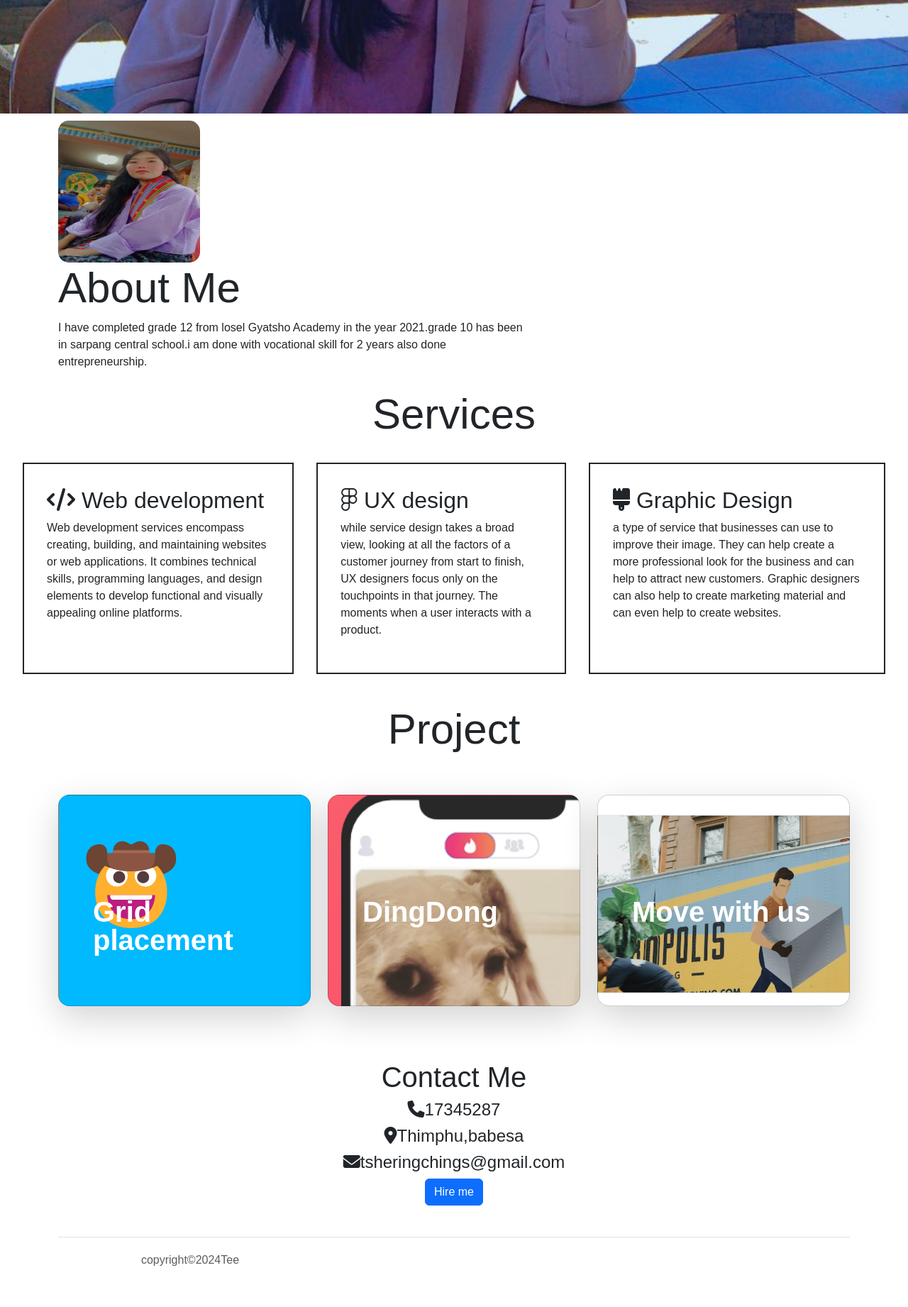
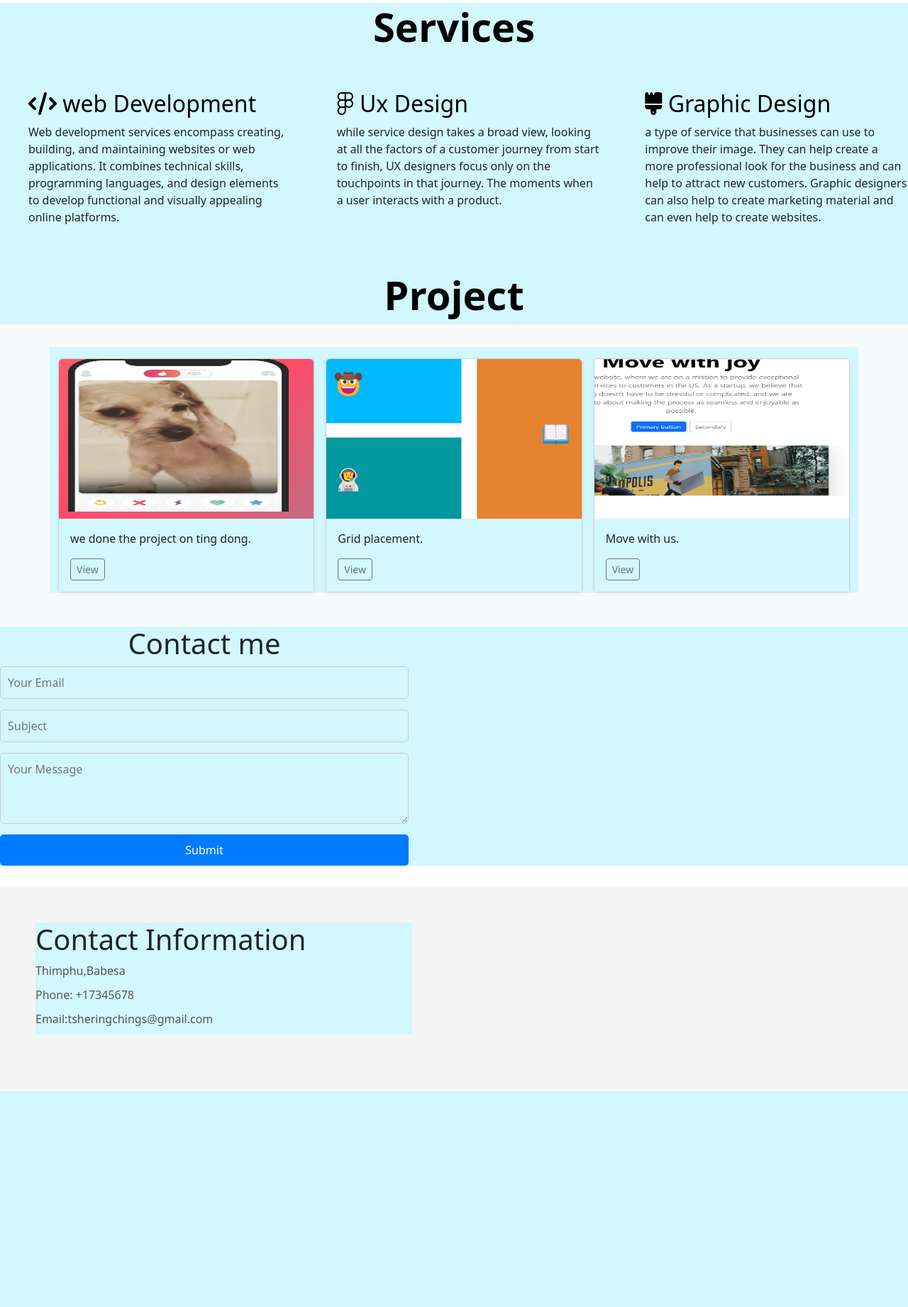
Before and after one commit to Tsheringyang/website, a plain HTML site: page index.htm in a window 1280 px wide. Shown: the part 640-2482 px from the top of the page at 71% size. After the commit the page ends 2178 px from the top, so only its background shows below. Drawn offline with nearby package versions, Linux system fonts and the light colour scheme.

Commit message:
Add files via upload

```diff
--- /dev/null
+++ b/Style.css
@@ -0,0 +1,210 @@
+ /* *{
+    margin: 0;
+    padding: 0;
+    box-sizing: border-box;
+    font-family: sans-serif;
+}
+
+header{
+    background:#4c4c78 ;
+    height: 100vh;
+    color: #fff;
+}
+
+nav{
+    display: flex;
+    align-items: center;
+    justify-content: space-between;
+    padding: 15px 3rem;
+    height: 80px;
+}
+
+nav.logo{
+    font-size: 36px;
+    font-weight: 800;
+    margin: 0;
+    padding: 0;
+}
+
+nav ul{
+    display: flex;
+    align-items:center;
+    gap:3rem;
+    list-style: none;
+}
+
+nav ul li a{
+    text-decoration: none;
+    color: #fff;
+    font: 100;
+}
+
+nav ul li a::after{
+content:" ";
+width: 0;
+height: 3px;
+display: block;
+background:yellow;
+margin-right: auto;
+transition: 0.5s;
+}
+
+nav ul a:hover::after{
+    width: 100%;
+}
+
+.btn::after{
+    display: none;
+}
+
+.btn{
+    background:yellow;
+    padding: 10px 24px;
+    font-weight: 700;
+}
+
+.hero-section{
+    display: flex;
+    align-items: center;
+    justify-content: space-between;
+    padding: 0 3rem;
+    height: calc(100vh-80px);
+}
+
+.hero-section.left{
+    width: 50%;
+}
+
+.hero-section h1{
+    font-size: 60px;
+    color: yellow;
+
+}
+
+.hero-section.left p{
+    color: #e5e5e5;
+    text-wrap: balance;
+    padding-block: 20px;
+}
+
+img{
+    margin-right:5px;
+    padding: 10px;
+    text-align: right;
+    display: flex;
+    float:right;
+} */
+*{
+    background-color:#D2F7FF;
+}
+
+#service h1{
+    text-align: center;
+    justify-content: center;
+
+
+}
+
+#project h1{
+    text-align: center;
+    justify-content: center;
+}
+
+#Contact h1{
+    text-align: center;
+    justify-content: center;
+
+
+}
+
+#Contact form{
+    text-align: center;
+    justify-content: center;
+}
+
+
+
+
+
+
+
+
+
+
+
+
+
+
+
+
+
+
+
+
+
+
+/* footer */
+* {
+    box-sizing: border-box;
+    margin: 0;
+    padding: 0;
+}
+
+.contact-footer {
+    display: flex;
+    flex-wrap: wrap;
+    justify-content: space-between;
+    background-color: #f4f4f4;
+    padding: 50px;
+}
+
+.contact-info, .contact-form {
+    width: 45%;
+    margin-bottom: 30px;
+}
+
+.contact-info h3, .contact-form h3 {
+    margin-bottom: 10px;
+    color: #333;
+}
+
+.contact-info p {
+    margin-bottom: 10px;
+    color: #555;
+}
+
+.contact-form form {
+    display: flex;
+    flex-direction: column;
+}
+
+.contact-form input[type="email"],
+.contact-form input[type="text"],
+.contact-form textarea {
+    margin-bottom: 15px;
+    padding: 10px;
+    border: 1px solid #ccc;
+    border-radius: 5px;
+    font-size: 16px;
+}
+
+.contact-form textarea {
+    resize: vertical;
+    min-height: 100px;
+}
+
+.contact-form button {
+    padding: 10px 20px;
+    background-color: #007bff;
+    color: #fff;
+    border: none;
+    border-radius: 5px;
+    font-size: 16px;
+    cursor: pointer;
+}
+
+@media (max-width: 768px) {
+    .contact-info, .contact-form {
+        width: 100%;
+    }
+}
--- a/index.htm
+++ b/index.htm
@@ -3,8 +3,8 @@
 <head>
     <meta charset="UTF-8">
     <meta name="viewport" content="width=device-width, initial-scale=1.0">
-    <title>personal websites</title>
-    <link rel="stylesheet" href="./style.css">
+    <title>websites</title>
+    <link rel="stylesheet" href="./Style.css">
 
     <link rel="stylesheet" href="https://cdnjs.cloudflare.com/ajax/libs/font-awesome/6.5.2/css/all.min.css" integrity="sha512-SnH5WK+bZxgPHs44uWIX+LLJAJ9/2PkPKZ5QiAj6Ta86w+fsb2TkcmfRyVX3pBnMFcV7oQPJkl9QevSCWr3W6A==" crossorigin="anonymous" referrerpolicy="no-referrer" />
 
@@ -12,174 +12,197 @@
 
 </head>
 <body>
-  <div id="header">
+    <!-- <header>
+        <nav>
+          <div class="logo">
             <div class="container">
-    <nav>
-      <img src="./Assets/image/logo.jpg" class="logo">
-      <ul>
-
-      <li><a href="#">Home</a></li>
-      <li><a href="">About Me</a></li>
-      <li><a href="#">Services</a></li>
-      <li><a href="#">Project</a></li>
-      <li><a href="#">Contact Me</a></li>
-    </ul>
-
-      </nav>
-      <div class="header-text">
-        <p>It nice to meet you.. </p>
-          <h1>I am Tshering <span>lhamo  </span> <br>  web designer.</h1>
-
+              <div class="logo">
+                <h1>TEE</h1>
               </div>
             </div>
           </div>
-  <div id="about ">
-              <div class="container">
-                <div class="row">
-                  <div class="about-col-1 ">
-                    <img src="Assets/image/Snapchat-649470692 (1).jpg">
+         <ul>
+            <li><a href="">Home</a></li>
+            <li><a href="">About Me</a></li>
+            <li><a href="">Project</a></li>
+            <li><a href="">Services</a></li>
+            <li><a href="">Contact Me</a></li>
+         </ul>
+        </nav>
+        <div class="hero-section">
+          <div class="left">
+             <h1> Hi.. I am Tshering Lhamo <br>web developer.</h1>
+             <p>'Nothing is  impossible, the words itself says I am possible'!</p>
              </div>
-                  <div class="about-col-2">
-                    <h1 class="sub-title">About Me</h1>
-                    <p>I have completed grade 12 from losel Gyatsho Academy in the year 2021.grade 10 has
+             <img src="./Assets/IMG_20240325_180001.jpg" alt="">
+            </div>
+            <a href=""></a>
+
+      </header> -->
+    <script src="https://cdn.jsdelivr.net/npm/bootstrap@5.3.3/dist/js/bootstrap.bundle.min.js" integrity="sha384-YvpcrYf0tY3lHB60NNkmXc5s9fDVZLESaAA55NDzOxhy9GkcIdslK1eN7N6jIeHz" crossorigin="anonymous"></script>
+
+    <!-- nav bar -->
+    <nav class="navbar navbar-expand-lg bg-body-tertiary">
+      <div class="container-fluid">
+        <a class="navbar-brand" href="#">TEE</a>
+        <button class="navbar-toggler" type="button" data-bs-toggle="collapse" data-bs-target="#navbarNav" aria-controls="navbarNav" aria-expanded="false" aria-label="Toggle navigation">
+          <span class="navbar-toggler-icon"></span>
+        </button>
+        <div class="collapse navbar-collapse" id="navbarNav">
+          <ul class="navbar-nav">
+            <li class="nav-item">
+              <a class="nav-link active" aria-current="page" href="#">Home</a>
+            </li>
+            <li class="nav-item">
+              <a class="nav-link" href="#service">Services</a>
+            </li>
+            <li class="nav-item">
+              <a class="nav-link" href="#project">Project</a>
+            </li>
+            <li class="nav-item">
+              <a class="nav-link" href="#Contact">Contact me</a>
+            </li>
+          </ul>
+        </div>
+      </div>
+    </nav>
+
+    <!-- hero page -->
+
+    <section id="home">
+
+      <div class="px-4 pt-5 my-5 text-center border-bottom">
+        <div class="overflow-hidden" style="max-height: 30vh;">
+          <div class="container px-5">
+            <img src="./Assets/IMG_20240325_180001.jpg" class=" rounded-3 shadow-lg mb-4" alt="Example image" width="400" height="200"  loading="lazy">
+          </div>
+        </div>
+        <h1 class="display-4 fw-bold text-body-emphasis">About me</h1>
+        <div class="col-lg-6 mx-auto">
+          <p class="lead mb-4">I am Tshering Lhamo.I am web developer, I have completed grade 12 from losel Gyatsho Academy in the year 2021.grade 10 has
             been in sarpang central school.i am done with vocational
            skill for 2 years also done entrepreneurship.</p>
-
           </div>
-
-                </div>
-
-              </div>
-
-            </div>
-           </section>
-
-           <!-- Services -->
-           <h1 class="sub-title" style="text-align: center;">Services</h1>
-             <div id="container">
-
-              <div class="box">
-              <h2> <i class="fa-solid fa-code"></i> Web development</h2>
-              <p>Web development services encompass creating, building, and maintaining websites or web applications. It combines technical skills, programming languages, and design elements to develop functional and visually appealing online platforms.</p>
-            </div>
-          <div class="box">
-                <h2><i class="fa-brands fa-figma"></i> UX design</h2>
-              <p>while service design takes a broad view, looking at all the factors of a customer journey from start to finish, UX designers focus only on the touchpoints in that journey. The moments when a user interacts with a product.</p>
-            </div>
-
-                <div class="box">
-               <h2><i class="fa-solid fa-brush"></i> Graphic Design</h2>
-              <p> a type of service that businesses can use to improve their image. They can help create a more professional look for the business and can help to attract new customers. Graphic designers can also help to create marketing material and can even help to create websites.</p>
         </div>
       </div>
 
-          <!-- Project -->
-          <div class="Project">
-            <div class="container">
-              <h1 class="sub-title">Project</h1
-               <div class="container px-4 py-5" id="custom-cards">
+    </section>
 
 
 
 
-              <div class="row row-cols-1 row-cols-lg-3 align-items-stretch g-4 py-5">
-                <div class="col">
-                  <div class="card card-cover h-100 overflow-hidden text-bg-dark rounded-4 shadow-lg" style="background-image: url(./Assets/image/Grid\ placement.png);">
-                    <div class="d-flex flex-column h-100 p-5 pb-3 text-white text-shadow-1">
-                      <h3 class="pt-5 mt-5 mb-4 display-6 lh-1 fw-bold">Grid placement</h3>
-                      <ul class="d-flex list-unstyled mt-auto">
-                        <li class="me-auto">
 
-                        </li>
-                        <li class="d-flex align-items-center me-3">
-                          <svg class="bi me-2" width="1em" height="1em"><use xlink:href="#geo-fill"></use></svg>
-                          <small></small>
-                        </li>
-                        <li class="d-flex align-items-center">
-                          <svg class="bi me-2" width="1em" height="1em"><use xlink:href="#calendar3"></use></svg>
-                          <small></small>
-                        </li>
-                      </ul>
+
+
+    <!-- Services -->
+    <section id="service">
+    <h1 class="display-4 fw-bold text-body-emphasis">Services</h1>
+      <div class="row g-4 py-5 row-cols-1 row-cols-lg-3">
+        <div class="col d-flex align-items-start">
+          <div class="icon-square text-body-emphasis bg-body-secondary d-inline-flex align-items-center justify-content-center fs-4 flex-shrink-0 me-3">
+            <svg class="bi" width="1em" height="1em"><use xlink:href="#toggles2"></use></svg>
+          </div>
+          <div>
+
+           <h3 class="fs-2 text-body-emphasis"><i class="fa-solid fa-code"></i> web Development</h3>
+            <p>Web development services encompass creating, building, and maintaining websites or web applications. It combines technical skills, programming languages, and design elements to develop functional and visually appealing online platforms.</p>
+          </div>
+        </div>
+        <div class="col d-flex align-items-start">
+          <div class="icon-square text-body-emphasis bg-body-secondary d-inline-flex align-items-center justify-content-center fs-4 flex-shrink-0 me-3">
+            <svg class="bi" width="1em" height="1em"><use xlink:href="#cpu-fill"></use></svg>
+          </div>
+          <div>
+            <h3 class="fs-2 text-body-emphasis"><i class="fa-brands fa-figma"></i> Ux Design</h3>
+            <p>while service design takes a broad view, looking at all the factors of a customer journey from start to finish, UX designers focus only on the touchpoints in that journey. The moments when a user
+              interacts with a product.</p>
+          </div>
+        </div>
+        <div class="col d-flex align-items-start">
+          <div class="icon-square text-body-emphasis bg-body-secondary d-inline-flex align-items-center justify-content-center fs-4 flex-shrink-0 me-3">
+            <svg class="bi" width="1em" height="1em"><use xlink:href="#tools"></use></svg>
+          </div>
+          <div>
+            <h3 class="fs-2 text-body-emphasis"><i class="fa-solid fa-brush"></i> Graphic Design</h3>
+            <p> a type of service that businesses can use to improve their image. They can help create a more professional look for the business and can help to attract new customers. Graphic designers can also help to create marketing material and can even help to create websites.</p>
           </div>
         </div>
       </div>
+    </div>
+  </section>
 
+    <!-- project -->
+    <section id="project">
+    <h1 class="display-4 fw-bold text-body-emphasis">Project</h1>
+    <div class="album py-5 bg-body-tertiary">
+      <div class="container">
+        <div class="row row-cols-1 row-cols-sm-2 row-cols-md-3 g-3">
           <div class="col">
-                  <div class="card card-cover h-100 overflow-hidden text-bg-dark rounded-4 shadow-lg" style="background-image: url(./Assets/image/dingdog.png);">
-                    <div class="d-flex flex-column h-100 p-5 pb-3 text-white text-shadow-1">
-                      <h3 class="pt-5 mt-5 mb-4 display-6 lh-1 fw-bold">DingDong</h3>
-                      <ul class="d-flex list-unstyled mt-auto">
-                        <li class="me-auto">
-
-                        </li>
-                        <li class="d-flex align-items-center me-3">
-                          <svg class="bi me-2" width="1em" height="1em"><use xlink:href="#geo-fill"></use></svg>
-                          <small></small>
-                        </li>
-                        <li class="d-flex align-items-center">
-                          <svg class="bi me-2" width="1em" height="1em"><use xlink:href="#calendar3"></use></svg>
-                          <small></small>
-                        </li>
-                      </ul>
-                    </div>
-                  </div>
-                </div>
-
-                <div class="col">
-                  <div class="card card-cover h-100 overflow-hidden text-bg-dark rounded-4 shadow-lg" style="background-image: url(./Assets/image/move\ with\ us.png);">
-                    <div class="d-flex flex-column h-100 p-5 pb-3 text-shadow-1">
-                      <h3 class="pt-5 mt-5 mb-4 display-6 lh-1 fw-bold">Move with us</h3>
-                      <ul class="d-flex list-unstyled mt-auto">
-                        <li class="me-auto">
-
-                        </li>
-                        <li class="d-flex align-items-center me-3">
-                          <svg class="bi me-2" width="1em" height="1em"><use xlink:href="#geo-fill"></use></svg>
-                          <small></small>
-                        </li>
-                        <li class="d-flex align-items-center">
-                          <svg class="bi me-2" width="1em" height="1em"><use xlink:href="#calendar3"></use></svg>
-                          <small></small>
-                        </li>
-                      </ul>
+            <div class="card shadow-sm">
+              <img src="./Assets/dingdog.png" class="bd-placeholder-img card-img-top" width="100%" height="225" xmlns="http://www.w3.org/2000/svg" role="img" aria-label="Placeholder: Thumbnail" preserveAspectRatio="xMidYMid slice" focusable="false"><title>Placeholder</title><rect width="100%" height="100%" fill="#55595c"></rect>
+              <div class="card-body">
+                <p class="card-text">we done the project on ting dong.</p>
+                <div class="d-flex justify-content-between align-items-center">
+                  <div class="btn-group">
+                    <a href="#" ><button type="button" class="btn btn-sm btn-outline-secondary">View</button></a>
                   </div>
                 </div>
               </div>
             </div>
           </div>
-
-
-
-        <!-- Contact Me -->
-        <section>
-          <div id class="Contact Me">
-            <div class="container">
-              <h1 class="sub-title"></h1>
-                <h1>Contact Me</h1>
-            <h4><i class="fa-solid fa-phone"></i>17345287</h4>
-            <h4><i class="fa-solid fa-location-dot"></i>Thimphu,babesa</h4>
-            <h4><i class="fa-solid fa-envelope"></i>tsheringchings@gmail.com</h4>
-            <button type="button"class="btn btn-primary">Hire me</button>
+          <div class="col">
+            <div class="card shadow-sm">
+              <img src="./Assets/Grid placement.png" class="bd-placeholder-img card-img-top" width="100%" height="225" xmlns="http://www.w3.org/2000/svg" role="img" aria-label="Placeholder: Thumbnail" preserveAspectRatio="xMidYMid slice" focusable="false"><title>Placeholder</title><rect width="100%" height="100%" fill="#55595c"></rect><t x="50%" y="50%" fill="#eceeef" dy=".3em">
+              <div class="card-body">
+                <p class="card-text">Grid placement.</p>
+                <div class="d-flex justify-content-between align-items-center">
+                  <div class="btn-group">
+                    <a href="#" ><button type="button" class="btn btn-sm btn-outline-secondary">View</button></a>
+                  </div>
+                </div>
+              </div>
+            </div>
+          </div>
+          <div class="col">
+            <div class="card shadow-sm">
+              <img src="./Assets/move the joy.png" class="bd-placeholder-img card-img-top" width="100%" height="225" xmlns="http://www.w3.org/2000/svg" role="img" aria-label="Placeholder: Thumbnail" preserveAspectRatio="xMidYMid slice" focusable="false"><title>Placeholder</title><rect width="100%" height="100%" fill="#55595c"></rect><text x="50%" y="50%" fill="#eceeef" dy=".3em"></text></img>
+              <div class="card-body">
+                <p class="card-text">Move with us.</p>
+                <div class="d-flex justify-content-between align-items-center">
+                  <div class="btn-group">
+                    <a href="#"><button type="button" class="btn btn-sm btn-outline-secondary">View</button></a>
+                  </div>
+                </div>
+              </div>
+            </div>
+          </div>
+        </div>
+      </div>
+    </div>
+  </section>
+<!-- contact -->
+  <section id="Contact">
+    <div class="contact-form">
+      <h1>Contact me</h1>
+      <form action="#" method="post">
+          <input type="email" name="email" placeholder="Your Email" required>
+          <input type="text" name="subject" placeholder="Subject" required>
+          <textarea name="message" placeholder="Your Message" required></textarea>
+          <button type="submit">Submit</button>
+      </form>
   </div>
   </section>
 
-      <!-- footer -->
-         <section>
-          <div class="footer">
-
-            <div class="container">
-              <footer class="d-flex flex-wrap justify-content-between align-items-center py-3 my-4 border-top">
-                <p class="col-md-4 mb-0 text-body-secondary">copyright©2024Tee </p>
-
-                <a href="/" class="col-md-4 d-flex align-items-center justify-content-center mb-3 mb-md-0 me-md-auto link-body-emphasis text-decoration-none">
-                  <svg class="bi me-2" width="40" height="32"><use xlink:href="#bootstrap"></use></svg>
-                </a>
-              </footer>
-            </div>
+<!-- footer-->
+<footer class="contact-footer">
+  <div class="contact-info">
+      <h1>Contact Information</h1>
+      <p>Thimphu,Babesa</p>
+      <p>Phone: +17345678</p>
+      <p>Email:tsheringchings@gmail.com</p>
   </div>
 
-    </section>
+</footer>
 
-   <script src="https://cdn.jsdelivr.net/npm/bootstrap@5.3.3/dist/js/bootstrap.bundle.min.js" integrity="sha384-YvpcrYf0tY3lHB60NNkmXc5s9fDVZLESaAA55NDzOxhy9GkcIdslK1eN7N6jIeHz" crossorigin="anonymous"></script>
 </body>
 </html>
```
Also changed, not shown: Assets/Grid placement.png (added), Assets/IMG_20240325_180001.jpg (added), Assets/dingdog.png (added), Assets/move the joy.png (added), Grid placement.png (added), IMG_20240325_180001.jpg (added), dingdog.png (added), move the joy.png (added). Lines whose indentation alone changed are shown as unchanged.
